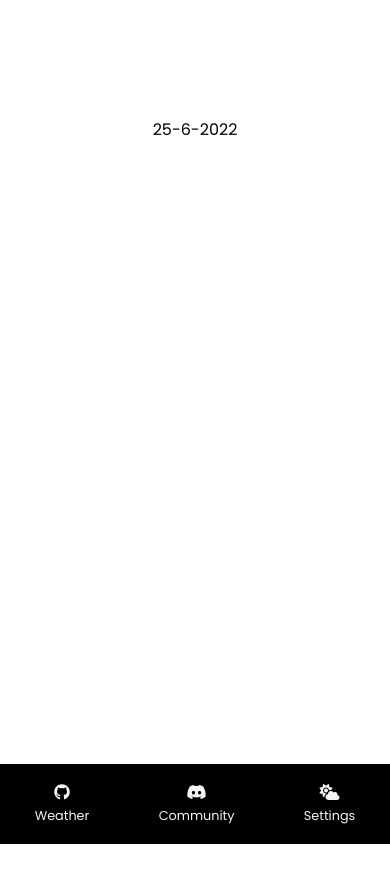
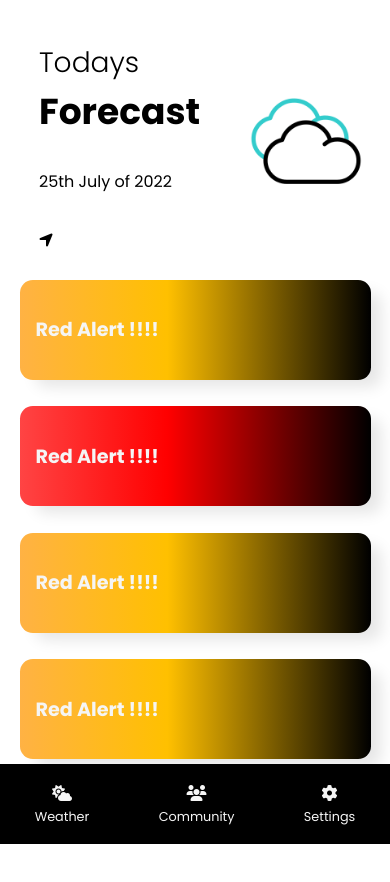
Before and after one commit to tamton-aquib/agrogasm, a React (Vite) app: page / in a window 390 px wide. Shown: the top 882 px of the page. Before the commit the page ends 844 px from the top, so only its background shows below. Built offline with nearby package versions, Linux system fonts and the light colour scheme; no server answers.

Commit message:
some css

```diff
--- a/src/App.css
+++ b/src/App.css
@@ -1,8 +1,12 @@
 @import url("https://fonts.googleapis.com/css2?family=Poppins:ital,wght@0,100;0,200;0,300;0,400;0,500;0,600;0,700;0,800;0,900;1,100;1,200;1,300;1,400;1,500;1,600;1,700;1,800;1,900&display=swap");
+/* :root{
+    min-height: 100vh;
+} */
 .App {
     text-align: center;
     display: none;
     font-family: "Poppins", sans-serif;
+    min-height: 100vh;
 }
 * {
     padding: 0%;
--- /dev/null
+++ b/src/components/Alert.tsx
@@ -0,0 +1,8 @@
+const Alert = (props) => {
+	return (
+		<div className={`${props.myclassName} alert`}>
+			<h4>Red Alert !!!!</h4>
+		</div>
+	)
+};
+export default Alert
--- a/src/components/BottomNav.css
+++ b/src/components/BottomNav.css
@@ -1,7 +1,7 @@
 @media (max-width: 390px) {
     .bottomNav {
         width: 100vw;
-        position: absolute;
+        position: sticky;
         margin: auto;
         bottom: 0;
         text-align: center;
--- a/src/components/BottomNav.tsx
+++ b/src/components/BottomNav.tsx
@@ -6,9 +6,9 @@ const BottomNav = () => {
     return (
         <div className="bottomNav">
             <ul>
-                <li className="fa fa-github li_item"><Link to="/" className='link'>Weather</Link></li>
-                <li className="fab fa-discord li_item"><Link to="/community" className='link'>Community</Link></li>
-                <li className="fas fa-cloud-sun li_item"><Link to="/settings" className='link'>Settings</Link></li>
+                <li className="fas fa-cloud-sun li_item"><Link to="/" className='link'>Weather</Link></li>
+                <li className="fas fa-users li_item"><Link to="/community" className='link'>Community</Link></li>
+                <li className="fa fa-gear li_item"><Link to="/settings" className='link'>Settings</Link></li>
             </ul>
         </div>
     )
--- a/src/components/Weather.css
+++ b/src/components/Weather.css
@@ -1,9 +1,98 @@
 @media (max-width: 390px) {
-  .container{
-    display: flex;
-    align-items: center;
-    justify-content: center;
-    flex-direction: column;
-    margin-top: 30%;
-  }
+    .container {
+        display: flex;
+        align-items: center;
+        justify-content: center;
+        flex-direction: column;
+        /* margin-top: 30%; */
+        position: relative;
+        min-height: 100vh;
+        width: 100%;
+    }
+    .alert-container {
+        width: 100vw;
+        height: 60vh;
+        margin-top: 50%;
+        display: flex;
+        align-items: center;
+        flex-direction: column;
+        overflow-y: scroll;
+    }
+    .alert {
+        width: 90%;
+        height: 100px;
+
+        box-shadow: 13px 10px 15px -3px rgba(0, 0, 0, 0.1);
+        display: flex;
+        /* border: solid black; */
+        border-radius: 0.8rem;
+        margin: auto;
+        display: flex;
+        align-items: center;
+        font-size: 1.2rem;
+        padding: 1rem;
+        color: black;
+    }
+    .red-alert {
+        background: rgb(2, 0, 36);
+        background: rgb(2, 0, 36);
+        background: rgb(255, 68, 68);
+        background: linear-gradient(
+            90deg,
+            rgba(255, 68, 68, 1) 0%,
+            rgba(255, 0, 0, 1) 42%,
+            rgba(0, 0, 0, 1) 100%
+        );
+		color: whitesmoke;
+    }
+    .orange-alert {
+        background: rgb(255, 178, 68);
+        background: linear-gradient(
+            90deg,
+            rgba(255, 178, 68, 1) 0%,
+            rgba(255, 192, 0, 1) 42%,
+            rgba(0, 0, 0, 1) 100%
+        );
+		color: whitesmoke;
+    }
+    .weather-status-img {
+        height: 130px;
+        position: absolute;
+        right: 5%;
+        top: 9%;
+    }
+    .title-wrapper {
+        position: absolute;
+        top: 5%;
+        left: 10%;
+        font-size: 1.5rem;
+    }
+    .title-wrapper h2,
+    .title-wrapper h3 {
+        text-align: left;
+    }
+    .title-wrapper h3 {
+        font-weight: 300;
+    }
+    .date {
+        position: absolute;
+        left: 10%;
+        top: 20%;
+    }
+    .location {
+        position: absolute;
+        left: 10%;
+        top: 27%;
+        font-weight: 600;
+    }
+    .temp {
+        position: absolute;
+        right: 15%;
+        top: 7%;
+    }
+    .weather {
+        position: absolute;
+        right: 8%;
+        top: 25%;
+    }
 }
--- a/src/components/Weather.tsx
+++ b/src/components/Weather.tsx
@@ -1,20 +1,22 @@
 import { useEffect, useRef, useState } from 'react';
 import './Weather.css'
+import Alert from './Alert'
 
 const API_KEY = "0cb7faf5612cfcefe21a8ef6857b7391"
 
 const Weather = () => {
-    const [query, setQuery] = useState("");
     const [stuff, setStuff] = useState({
         "condition": "",
         "weather": "",
         "temp": ""
     });
 
+    const month = ["January", "February", "March", "April", "May", "June", "July", "August", "September", "October", "November", "December"];
 
     const getTodaysDate = () => {
         let d = new Date();
-        return `${d.getDate()}-${d.getMonth() + 1}-${d.getFullYear()}`
+        let name = month[d.getMonth() + 1];
+        return `${d.getDate()}th ${name} of ${d.getFullYear()}`
     }
 
     async function setData() {
@@ -23,29 +25,46 @@ const Weather = () => {
         const url = `https://api.openweathermap.org/data/2.5/weather?units=metrics&appid=${API_KEY}&q=${cityName}`
         await (await fetch(url)).json()
             .then(data => {
-                setQuery("");
+                // console.log(data)
                 let stuff = {
                     "condition": data.weather['0']['description'],
                     "weather": data.name,
                     "temp": `${Math.round(data.main.temp - 273)} ℃ `
                 };
 
+                // setStuff({
+                //     "condition": 'Overly cloud',
+                //     "weather": 'Clouds',
+                //     "temp": '36℃ '
+                // })
                 setStuff(stuff)
             })
     }
     useEffect(() => {
-        setData()
-    })
+    setData()
+
+    },[])
 
     return (<div className="container">
+        <div className='title-wrapper'>
+            <h3>Todays</h3>
+            <h2>Forecast</h2>
+        </div>
         <div className="date">{getTodaysDate()}</div>
-
-        <div className="location">{stuff.weather}</div>
+        <img src="/src/assets/clouds.gif" alt="" className='weather-status-img' />
+        <div className="location"><i className="fa fa-location-arrow" aria-hidden="true"></i> {stuff.weather}</div>
         <div className="weather-box">
             <div className="temp">{stuff.temp}</div>
             <div className="weather">{stuff.condition}</div>
         </div>
-    </div>)
+        <div className="alert-container">
+            <Alert myclassName="orange-alert" />
+            <Alert myclassName="red-alert" />
+            <Alert myclassName="orange-alert" />
+            <Alert myclassName="orange-alert" />
+        </div>
+    </div>
+    )
 }
 
 export default Weather
```
Also changed, not shown: src/assets/clouds.gif (added).
